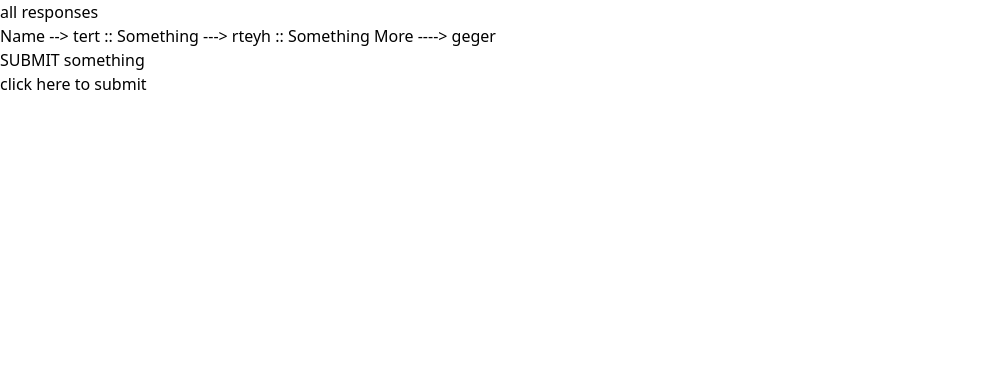
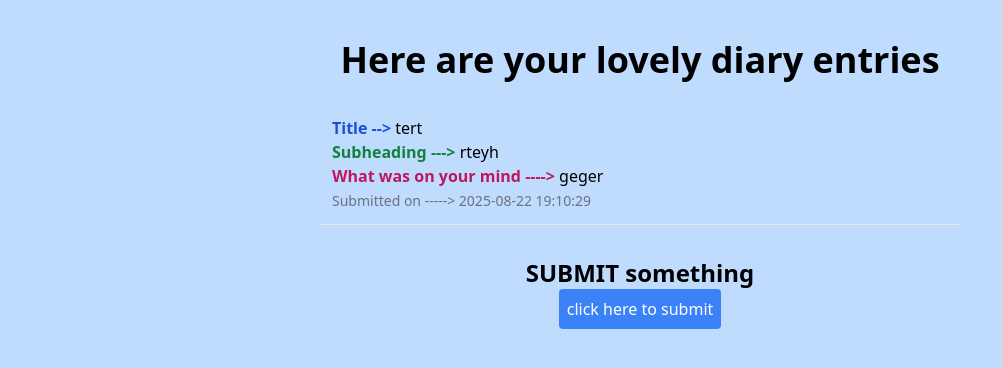
Before and after one commit to anirudh12032008/flask-thing, a Flask app: page /all in a window 1280 px wide. Shown: the top 368 px of the page, without its empty margins (0-1002 px from the left). Run offline with Flask 3, Linux system fonts and the light colour scheme; some libraries are stand-ins or nearby versions.

Commit message:
completed the UI

```diff
--- a/main.py
+++ b/main.py
@@ -14,7 +14,8 @@ db.execute("""
         id INTEGER PRIMARY KEY AUTOINCREMENT,
         inp1 TEXT NOT NULL,
         inp2 TEXT NOT NULL,
-        textbox TEXT
+        textbox TEXT,
+        timestamp DATETIME DEFAULT CURRENT_TIMESTAMP
     )
 """)
 
@@ -39,6 +40,8 @@ def submit():
 def allview():
     user_name = "idk who you are"
     data = db.execute("SELECT * FROM entries")
+    print(data)
+
     return render_template('all.html', user_name=user_name, data=data)
 
 if __name__ == '__main__':
--- a/templates/all.html
+++ b/templates/all.html
@@ -6,15 +6,22 @@
     <script src="https://cdn.tailwindcss.com"></script>
     <title>All responses</title>
 </head>
-<body>
-    <h1>all responses</h1>
+<body class="bg-blue-200 p-10 text-center">
+    <h1 class="text-4xl font-bold">Here are your lovely diary entries</h1>
 
-    <ul>
+    <ul class="max-w-[50vw] mx-auto text-left mt-6">
         {% for row in data %}
-        <li> Name --> {{ row.inp1 }} :: Something ---> {{row.inp2}} :: Something More ----> {{row.textbox}}</li>
-        {% endfor %}
+<li class="p-3 border-b border-gray-200">
+        <span class="font-semibold text-blue-700">Title --></span> {{ row.inp1 }} <br>
+        <span class="font-semibold text-green-700">Subheading ---></span> {{ row.inp2 }} <br>
+        <span class="font-semibold text-pink-700">What was on your mind ----></span> {{ row.textbox }}
+        <br> <span class="text-sm text-gray-500">Submitted on -----> {{ row.timestamp }}</span>
+      </li>
+      {% endfor %}
     </ul>
-    <h2>SUBMIT something</h2>
-    <a href="/">click here to submit</a>
+    <h2 class="text-2xl font-bold mt-8">SUBMIT something</h2>
+    <a href="/">
+        <button class="bg-blue-500 text-white p-2 rounded">click here to submit</button>
+    </a>
 </body>
 </html>
```
Also changed, not shown: templates/index.html (+8 -8 lines), database.db, readme.md (added).
